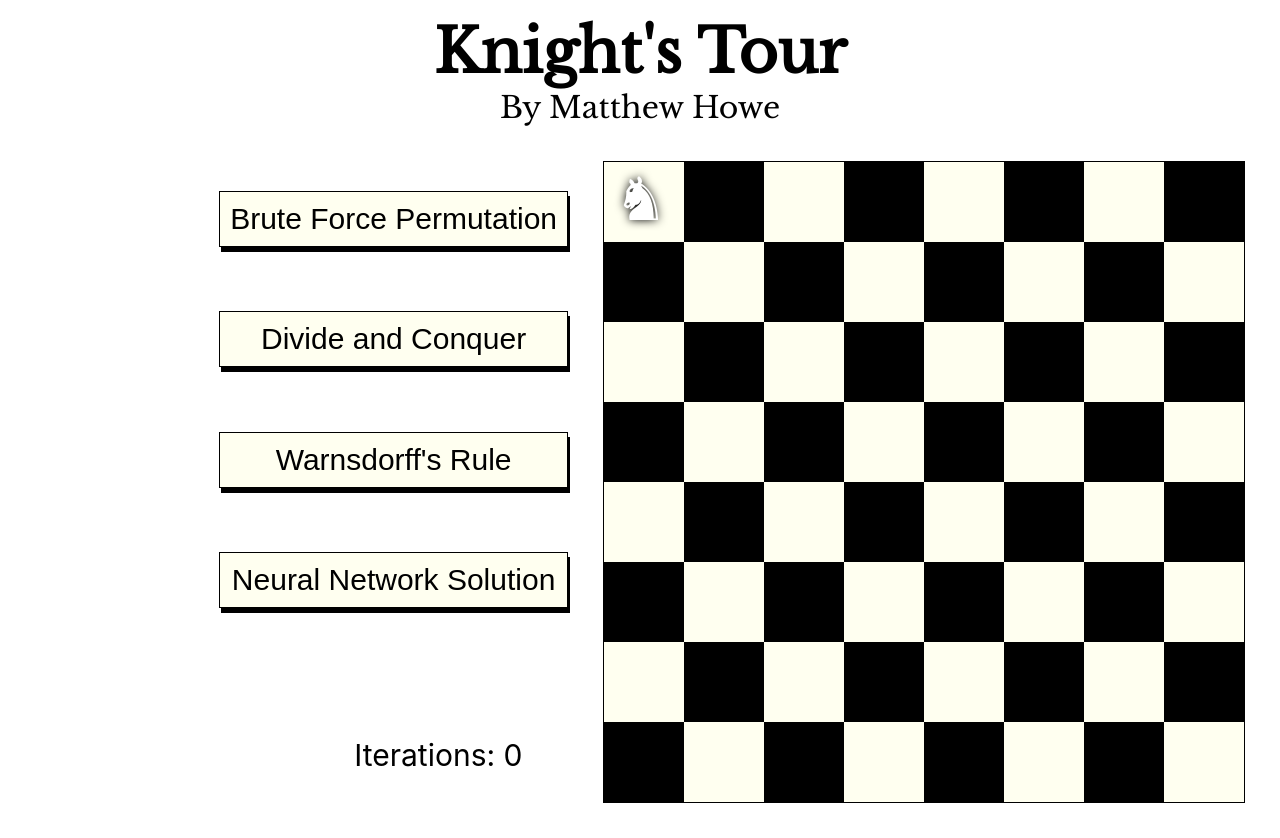
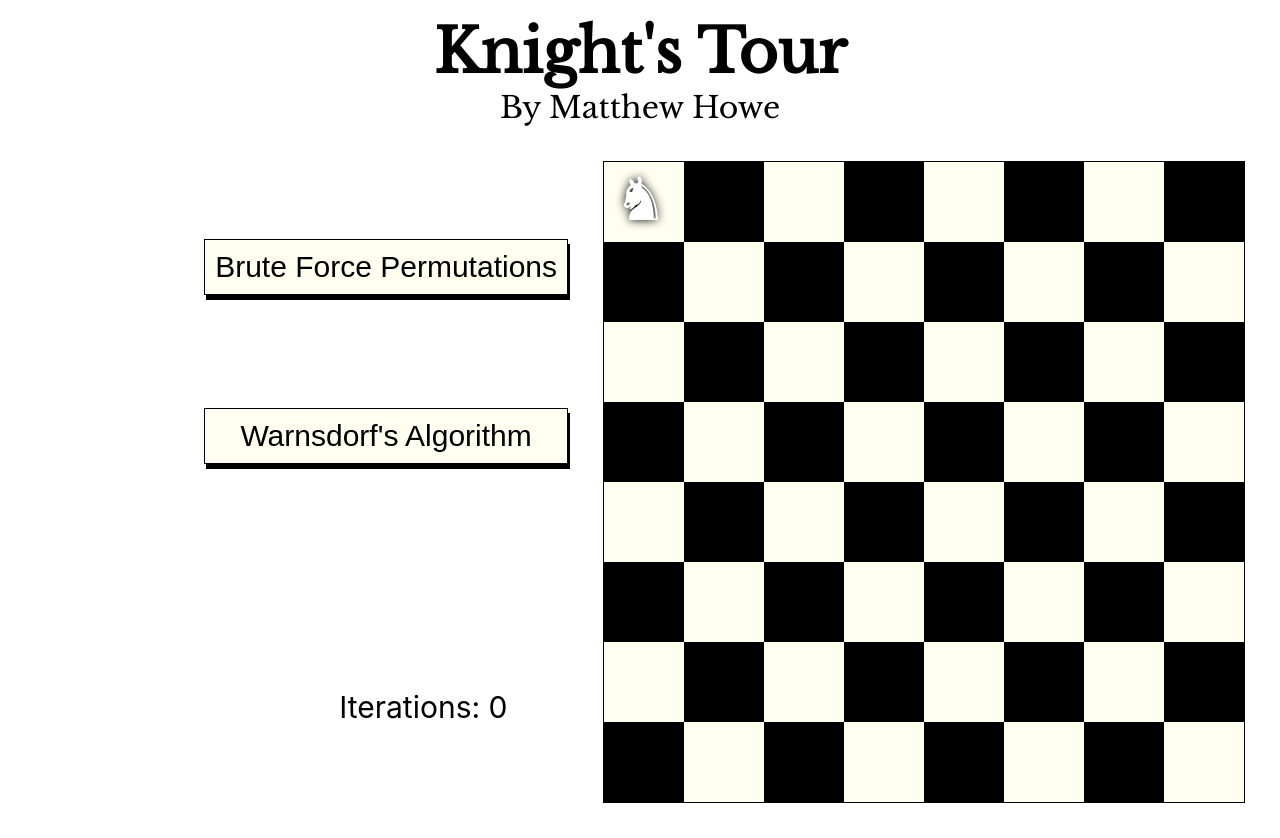
Before and after one commit to matthew-howe/knightstour, a React (Create React App) app: page / in a window 1280 px wide. Built offline with nearby package versions, Linux system fonts and the light colour scheme.

Commit message:
Updates UI

```diff
--- a/src/components/Board.js
+++ b/src/components/Board.js
@@ -164,9 +164,7 @@ class Board extends Component {
       <div id="main">
         <div id="board">{squares}</div>
         <div id="buttons">
-          <button id="b1">Brute Force Permutation</button>
-          <button id="b2">Divide and Conquer</button>
-          <button id="b3">Warnsdorff's Rule</button>
+
           <button
             onClick={() =>
               this.tour(
@@ -178,7 +176,10 @@ class Board extends Component {
             }
             id="b4"
           >
-            Neural Network Solution
+            Brute Force Permutations
+          </button>
+          <button>
+            Warnsdorf's Algorithm
           </button>
           <div />
           <p>
```
